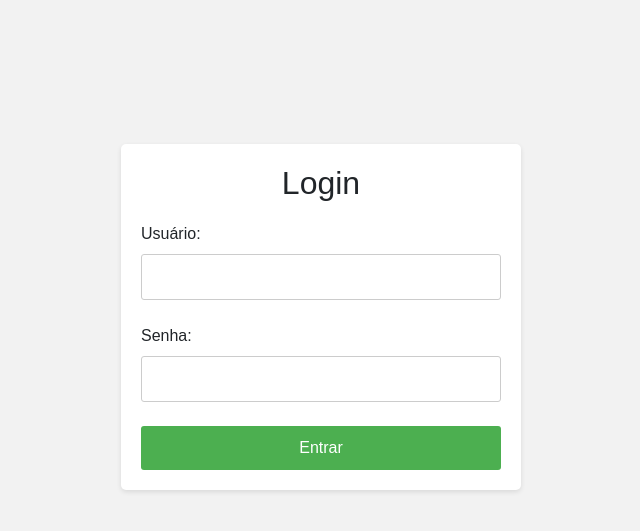
After one commit to JulianaLopes2005/wda, a PHP site: page /login.php in a window 1280 px wide. The commit adds this page. Shown: the top 531 px of the page, without its empty margins (319-959 px from the left). Run offline with PHP 8.4, Linux system fonts and the light colour scheme.

Commit message:
Add files via upload

```diff
--- a/Juliana3A/index.html
+++ b/Juliana3A/index.html
@@ -20,6 +20,7 @@
 			        <a class="nav-link" href="livros.php">Livros</a>
               <a class="nav-link" href="emprestimo.php">Empréstimos</a>
               <a class="nav-link" href="editora.php">Editoras</a>
+              <a class="nav-link" href="atrasos.php">Atrasos</a>
             </div>
           </div>
         </div>
--- /dev/null
+++ b/Juliana3A/login.php
@@ -0,0 +1,70 @@
+<!DOCTYPE html>
+<html>
+<head>
+    <meta charset="UTF-8">
+    <title>Login</title>
+    <link rel="stylesheet" href="css/bootstrap.min.css">
+    <style>
+        body {
+            font-family: Arial, sans-serif;
+            background-color: #f2f2f2;
+        }
+
+        .login-container {
+            max-width: 400px;
+            margin: 0 auto;
+            padding: 20px;
+            background-color: #fff;
+            border-radius: 5px;
+            box-shadow: 0 2px 5px rgba(0, 0, 0, 0.1);
+        }
+
+        .login-container h2 {
+            text-align: center;
+            margin-bottom: 20px;
+        }
+
+        .login-container label {
+            display: block;
+            margin-bottom: 8px;
+        }
+
+        .login-container input[type="text"],
+        .login-container input[type="password"] {
+            width: 100%;
+            padding: 10px;
+            border-radius: 3px;
+            border: 1px solid #ccc;
+        }
+
+        .login-container input[type="submit"] {
+            width: 100%;
+            padding: 10px;
+            background-color: #4CAF50;
+            color: #fff;
+            border: none;
+            border-radius: 3px;
+            cursor: pointer;
+        }
+
+        .login-container input[type="submit"]:hover {
+            background-color: #45a049;
+        }
+    </style>
+</head>
+<body>
+    <br><br><br><br><br><br>
+    <div class="login-container">
+        <h2>Login</h2>
+        <form action="confirmlogin.php" method="POST">
+            <label for="username">Usuário:</label>
+            <input type="text" id="username" name="username" required>
+            <br><br>
+            <label for="password">Senha:</label>
+            <input type="password" id="password" name="password" required>
+            <br><br>
+            <input type="submit" value="Entrar">
+        </form>
+    </div>
+</body>
+</html>
```
Also changed, not shown: Juliana3A/adicionar.php (+11 -0 lines), Juliana3A/adicionareditora.php (+11 -0 lines), Juliana3A/atrasos.php (+11 -0 lines), Juliana3A/cadastrolivros.php (+11 -0 lines), Juliana3A/confirmlogin.php (added, +21 -0 lines), Juliana3A/editar.php (+11 -0 lines), Juliana3A/editora.php (+12 -0 lines), Juliana3A/emprestar.php (+11 -0 lines), Juliana3A/emprestimo.php (+12 -0 lines), Juliana3A/livros.php (+12 -0 lines), Juliana3A/logout.php (added, +9 -0 lines), Juliana3A/pesquisaemp.php (+11 -0 lines), Juliana3A/usuarios.php (+12 -0 lines).
